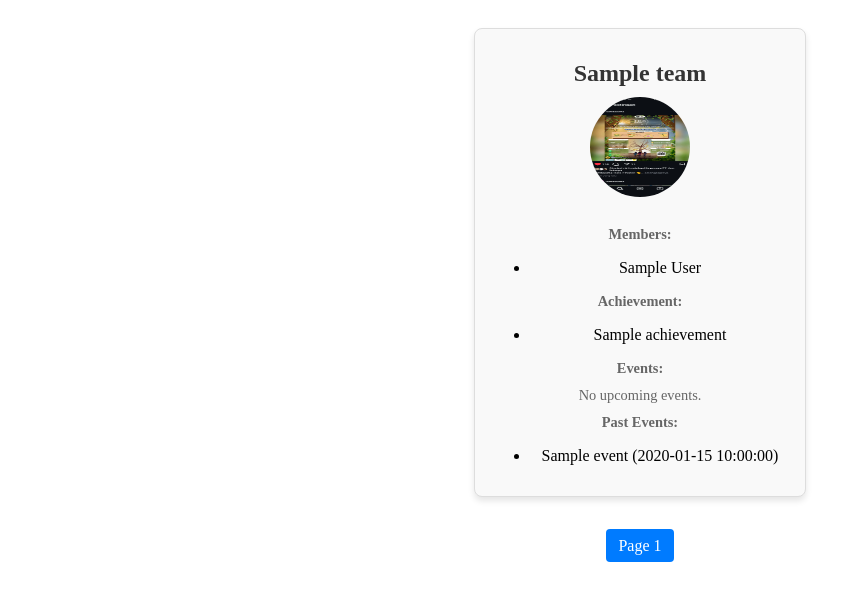
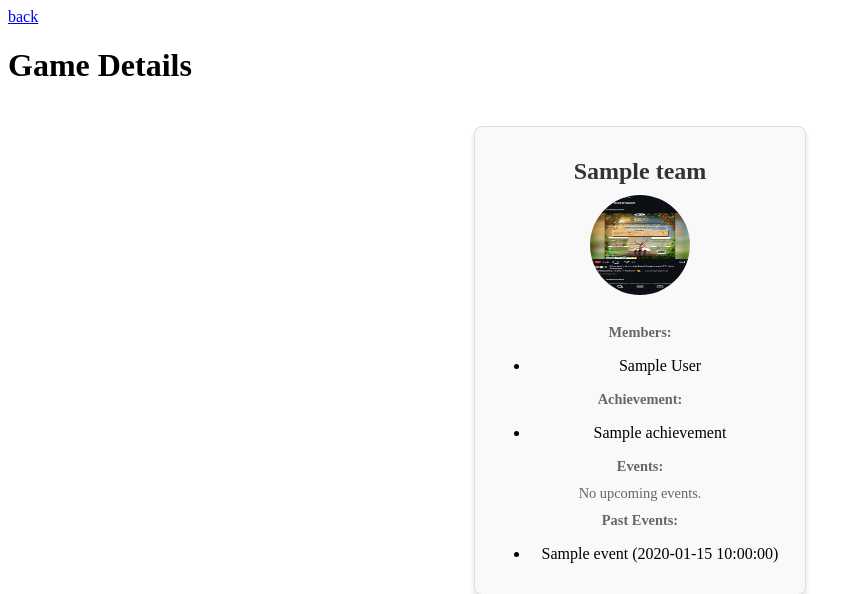
Before and after one commit to sarahlauras/fsp, a PHP site: page /teamdetail_index.php in a window 1280 px wide. Shown: the top 594 px of the page, without its empty margins (0-860 px from the left). Run offline with PHP 8.4, Linux system fonts and the light colour scheme; tables that the repository leaves empty or names only in its code hold one stand-in row (values such as "Sample post").

Commit message:
Update teamdetail_index.php

```diff
--- a/teamdetail_index.php
+++ b/teamdetail_index.php
@@ -7,7 +7,9 @@
     <link rel="stylesheet" type="text/css" href="styleteam.css">
 </head>
 <body>
-<?php
+    <a href="index.php">back</a>
+    <h1>Game Details</h1>
+    <?php
     require_once 'classteam.php';
 
     $team = new Team();
```
